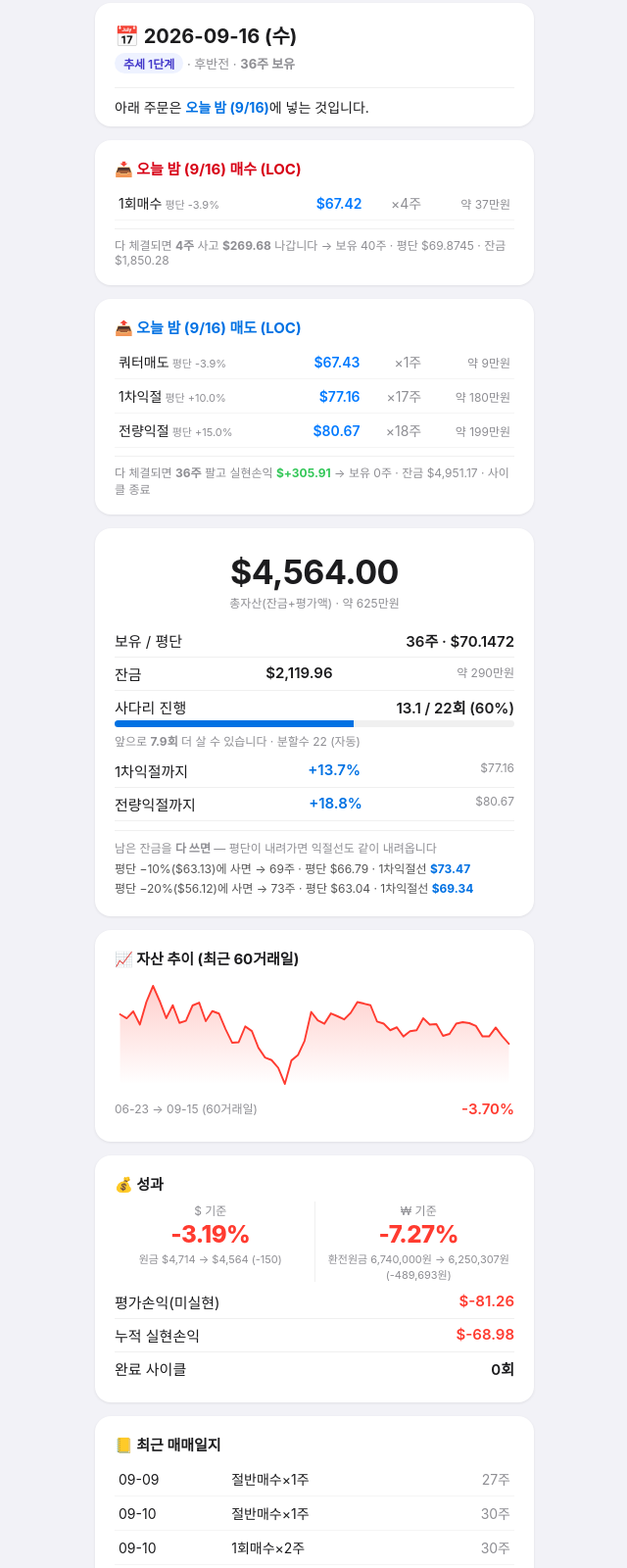
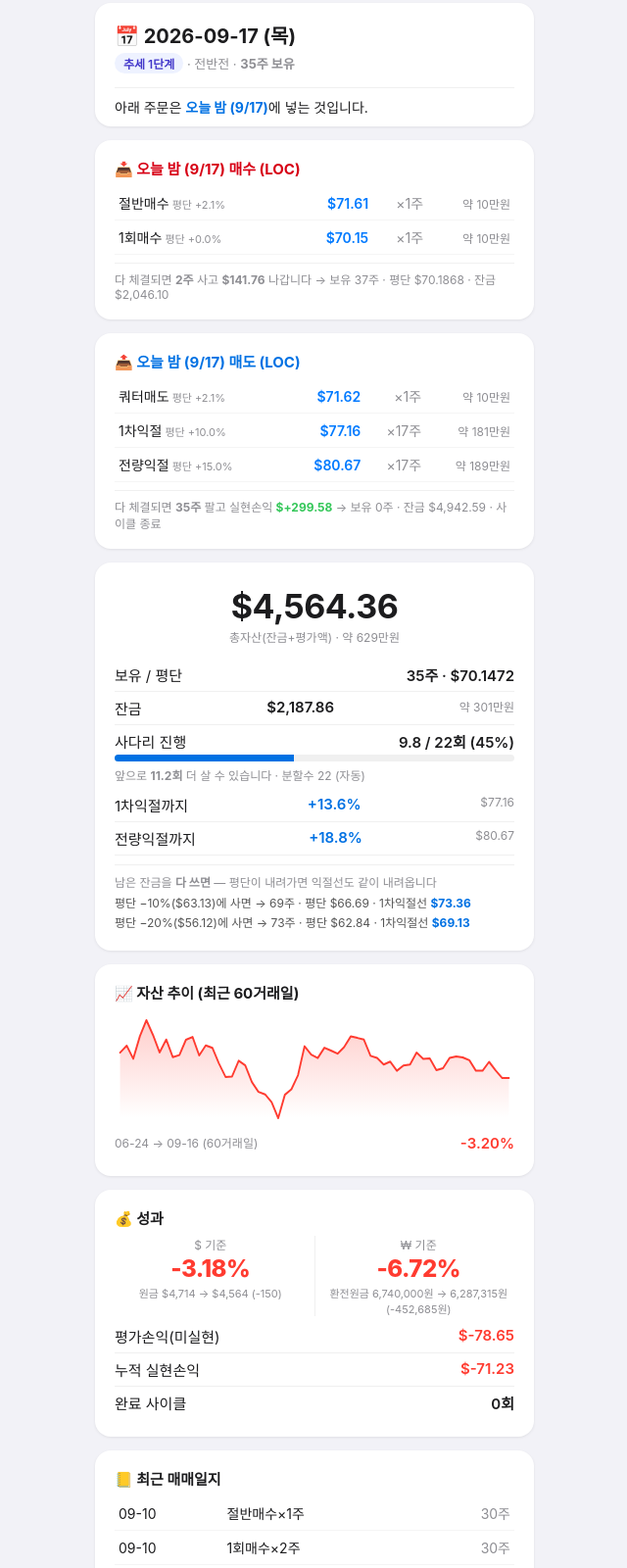
Before and after one commit to jm25120575-cyber/tqqq-view, a plain HTML site: page index.html in a window 1280 px wide. Shown: the part 13-1613 px from the top of the page at 98% size, without its empty margins (319-959 px from the left). Drawn offline with Linux system fonts and the light colour scheme.

Commit message:
auto: 35167960805 대시보드 갱신 jm25120575-cyber/tqqq-bot@19cb7a980646ba9032b3a7dcea7db490cc23663a

```diff
--- a/index.html
+++ b/index.html
@@ -49,32 +49,32 @@
 </style>
 </head><body>
 <div class="card" style="padding-bottom:10px;">
-  <h1 style="margin:0;">📅 2026-09-16 (수)</h1>
-  <div class="sub" style="margin-top:4px;"><span class="badge">추세 1단계</span> · 후반전 · <b style="color:var(--fg);">36주 보유</b></div>
+  <h1 style="margin:0;">📅 2026-09-17 (목)</h1>
+  <div class="sub" style="margin-top:4px;"><span class="badge">추세 1단계</span> · 전반전 · <b style="color:var(--fg);">35주 보유</b></div>
   <p style="font-size:14px;margin:9px 0 0;padding-top:9px;border-top:1px solid var(--line);">
-    아래 주문은 <b style="color:#0071e3;">오늘 밤 (9/16)</b>에 넣는 것입니다.</p>
+    아래 주문은 <b style="color:#0071e3;">오늘 밤 (9/17)</b>에 넣는 것입니다.</p>
 </div>
 
 
 <div class="card buy">
-  <div class="section-title">📥 오늘 밤 (9/16) 매수 (LOC)</div>
-  <table><tr><td>1회매수<span style="color:#8e8e93;font-size:11px;"> 평단 -3.9%</span></td><td class="px">$67.42</td><td class="qty">×4주</td><td class="won">약 37만원</td></tr></table>
-  <p style="font-size:12px;color:#8e8e93;margin:8px 0 0;border-top:1px solid var(--line);padding-top:7px;">다 체결되면 <b>4주</b> 사고 <b>$269.68</b> 나갑니다 → 보유 40주 · 평단 $69.8745 · 잔금 $1,850.28</p>
+  <div class="section-title">📥 오늘 밤 (9/17) 매수 (LOC)</div>
+  <table><tr><td>절반매수<span style="color:#8e8e93;font-size:11px;"> 평단 +2.1%</span></td><td class="px">$71.61</td><td class="qty">×1주</td><td class="won">약 10만원</td></tr><tr><td>1회매수<span style="color:#8e8e93;font-size:11px;"> 평단 +0.0%</span></td><td class="px">$70.15</td><td class="qty">×1주</td><td class="won">약 10만원</td></tr></table>
+  <p style="font-size:12px;color:#8e8e93;margin:8px 0 0;border-top:1px solid var(--line);padding-top:7px;">다 체결되면 <b>2주</b> 사고 <b>$141.76</b> 나갑니다 → 보유 37주 · 평단 $70.1868 · 잔금 $2,046.10</p>
 </div>
 
 <div class="card sell">
-  <div class="section-title">📤 오늘 밤 (9/16) 매도 (LOC)</div>
-  <table><tr><td>쿼터매도<span style="color:#8e8e93;font-size:11px;"> 평단 -3.9%</span></td><td class="px">$67.43</td><td class="qty">×1주</td><td class="won">약 9만원</td></tr><tr><td>1차익절<span style="color:#8e8e93;font-size:11px;"> 평단 +10.0%</span></td><td class="px">$77.16</td><td class="qty">×17주</td><td class="won">약 180만원</td></tr><tr><td>전량익절<span style="color:#8e8e93;font-size:11px;"> 평단 +15.0%</span></td><td class="px">$80.67</td><td class="qty">×18주</td><td class="won">약 199만원</td></tr></table>
-  <p style="font-size:12px;color:#8e8e93;margin:8px 0 0;border-top:1px solid var(--line);padding-top:7px;">다 체결되면 <b>36주</b> 팔고 실현손익 <b style="color:#34c759;">$+305.91</b> → 보유 0주 · 잔금 $4,951.17 · 사이클 종료</p>
+  <div class="section-title">📤 오늘 밤 (9/17) 매도 (LOC)</div>
+  <table><tr><td>쿼터매도<span style="color:#8e8e93;font-size:11px;"> 평단 +2.1%</span></td><td class="px">$71.62</td><td class="qty">×1주</td><td class="won">약 10만원</td></tr><tr><td>1차익절<span style="color:#8e8e93;font-size:11px;"> 평단 +10.0%</span></td><td class="px">$77.16</td><td class="qty">×17주</td><td class="won">약 181만원</td></tr><tr><td>전량익절<span style="color:#8e8e93;font-size:11px;"> 평단 +15.0%</span></td><td class="px">$80.67</td><td class="qty">×17주</td><td class="won">약 189만원</td></tr></table>
+  <p style="font-size:12px;color:#8e8e93;margin:8px 0 0;border-top:1px solid var(--line);padding-top:7px;">다 체결되면 <b>35주</b> 팔고 실현손익 <b style="color:#34c759;">$+299.58</b> → 보유 0주 · 잔금 $4,942.59 · 사이클 종료</p>
 </div>
 <div class="card">
   <div class="hero" style="margin-top:0;">
-    <div class="num">$4,564.00</div>
-    <div class="lbl">총자산(잔금+평가액) · 약 625만원</div>
+    <div class="num">$4,564.36</div>
+    <div class="lbl">총자산(잔금+평가액) · 약 629만원</div>
   </div>
-  <div class="stat"><span>보유 / 평단</span><b>36주 · $70.1472</b></div>
-  <div class="stat"><span>잔금</span><b>$2,119.96</b> <span style="color:#8e8e93;font-size:12px">약 290만원</span></div>
-  <div class="stat" style="border-bottom:none;padding-bottom:0;"><span>사다리 진행</span><b>13.1 / 22회 (60%)</b></div><div style="height:7px;border-radius:4px;background:var(--line);overflow:hidden;margin:3px 0 5px;"><div style="height:100%;width:59.7%;background:#0071e3;"></div></div><p style="font-size:12px;color:#8e8e93;margin:0 0 6px;">앞으로 <b style="color:var(--fg);">7.9회</b> 더 살 수 있습니다 · 분할수 22 (자동)</p><div class="stat"><span>1차익절까지</span><b style="color:#0071e3;">+13.7%</b> <span style="color:#8e8e93;font-size:12px">$77.16</span></div><div class="stat"><span>전량익절까지</span><b style="color:#0071e3;">+18.8%</b> <span style="color:#8e8e93;font-size:12px">$80.67</span></div><p style="font-size:12px;color:#8e8e93;margin:9px 0 4px;padding-top:8px;border-top:1px solid var(--line);">남은 잔금을 <b style="color:var(--fg);">다 쓰면</b> — 평단이 내려가면 익절선도 같이 내려옵니다</p><p style="font-size:12px;color:#555;margin:0 0 3px;">평단 −10%($63.13)에 사면 → 69주 · 평단 $66.79 · 1차익절선 <b style="color:#0071e3;">$73.47</b></p><p style="font-size:12px;color:#555;margin:0 0 3px;">평단 −20%($56.12)에 사면 → 73주 · 평단 $63.04 · 1차익절선 <b style="color:#0071e3;">$69.34</b></p>
+  <div class="stat"><span>보유 / 평단</span><b>35주 · $70.1472</b></div>
+  <div class="stat"><span>잔금</span><b>$2,187.86</b> <span style="color:#8e8e93;font-size:12px">약 301만원</span></div>
+  <div class="stat" style="border-bottom:none;padding-bottom:0;"><span>사다리 진행</span><b>9.8 / 22회 (45%)</b></div><div style="height:7px;border-radius:4px;background:var(--line);overflow:hidden;margin:3px 0 5px;"><div style="height:100%;width:44.8%;background:#0071e3;"></div></div><p style="font-size:12px;color:#8e8e93;margin:0 0 6px;">앞으로 <b style="color:var(--fg);">11.2회</b> 더 살 수 있습니다 · 분할수 22 (자동)</p><div class="stat"><span>1차익절까지</span><b style="color:#0071e3;">+13.6%</b> <span style="color:#8e8e93;font-size:12px">$77.16</span></div><div class="stat"><span>전량익절까지</span><b style="color:#0071e3;">+18.8%</b> <span style="color:#8e8e93;font-size:12px">$80.67</span></div><p style="font-size:12px;color:#8e8e93;margin:9px 0 4px;padding-top:8px;border-top:1px solid var(--line);">남은 잔금을 <b style="color:var(--fg);">다 쓰면</b> — 평단이 내려가면 익절선도 같이 내려옵니다</p><p style="font-size:12px;color:#555;margin:0 0 3px;">평단 −10%($63.13)에 사면 → 69주 · 평단 $66.69 · 1차익절선 <b style="color:#0071e3;">$73.36</b></p><p style="font-size:12px;color:#555;margin:0 0 3px;">평단 −20%($56.12)에 사면 → 73주 · 평단 $62.84 · 1차익절선 <b style="color:#0071e3;">$69.13</b></p>
 </div>
 
 <div class="card">
@@ -88,13 +88,13 @@
       <stop offset="100%" stop-color="#ff3b30" stop-opacity="0"/>
     </linearGradient>
   </defs>
-  <polygon points="6.0,110.0 6.0,39.0 13.3,43.1 20.5,36.0 27.8,49.4 35.0,26.4 42.3,10.0 49.5,25.2 56.8,42.9 64.0,29.7 71.3,47.7 78.5,45.6 85.8,30.0 93.1,27.1 100.3,46.0 107.6,35.7 114.8,38.2 122.1,54.1 129.3,67.9 136.6,67.4 143.8,51.4 151.1,56.1 158.3,73.2 165.6,83.1 172.8,85.7 180.1,93.6 187.4,110.0 194.6,86.1 201.9,80.5 209.1,66.1 216.4,36.6 223.6,45.1 230.9,48.6 238.1,38.1 245.4,41.0 252.6,44.2 259.9,37.5 267.2,26.6 274.4,28.1 281.7,29.8 288.9,46.4 296.2,48.5 303.4,55.2 310.7,52.3 317.9,61.6 325.2,56.2 332.4,55.3 339.7,43.1 346.9,49.4 354.2,49.1 361.5,61.0 368.7,59.0 376.0,48.6 383.2,47.1 390.5,48.0 397.7,50.9 405.0,61.6 412.2,61.6 419.5,52.5 426.7,61.4 434.0,69.1 434.0,110.0" fill="url(#eqfill)"/>
-  <polyline points="6.0,39.0 13.3,43.1 20.5,36.0 27.8,49.4 35.0,26.4 42.3,10.0 49.5,25.2 56.8,42.9 64.0,29.7 71.3,47.7 78.5,45.6 85.8,30.0 93.1,27.1 100.3,46.0 107.6,35.7 114.8,38.2 122.1,54.1 129.3,67.9 136.6,67.4 143.8,51.4 151.1,56.1 158.3,73.2 165.6,83.1 172.8,85.7 180.1,93.6 187.4,110.0 194.6,86.1 201.9,80.5 209.1,66.1 216.4,36.6 223.6,45.1 230.9,48.6 238.1,38.1 245.4,41.0 252.6,44.2 259.9,37.5 267.2,26.6 274.4,28.1 281.7,29.8 288.9,46.4 296.2,48.5 303.4,55.2 310.7,52.3 317.9,61.6 325.2,56.2 332.4,55.3 339.7,43.1 346.9,49.4 354.2,49.1 361.5,61.0 368.7,59.0 376.0,48.6 383.2,47.1 390.5,48.0 397.7,50.9 405.0,61.6 412.2,61.6 419.5,52.5 426.7,61.4 434.0,69.1" fill="none" stroke="#ff3b30" stroke-width="2"
+  <polygon points="6.0,110.0 6.0,43.1 13.3,36.0 20.5,49.4 27.8,26.4 35.0,10.0 42.3,25.2 49.5,42.9 56.8,29.7 64.0,47.7 71.3,45.6 78.5,30.0 85.8,27.1 93.1,46.0 100.3,35.7 107.6,38.2 114.8,54.1 122.1,67.9 129.3,67.4 136.6,51.4 143.8,56.1 151.1,73.2 158.3,83.1 165.6,85.7 172.8,93.6 180.1,110.0 187.4,86.1 194.6,80.5 201.9,66.1 209.1,36.6 216.4,45.1 223.6,48.6 230.9,38.1 238.1,41.0 245.4,44.2 252.6,37.5 259.9,26.6 267.2,28.1 274.4,29.8 281.7,46.4 288.9,48.5 296.2,55.2 303.4,52.3 310.7,61.6 317.9,56.2 325.2,55.3 332.4,43.1 339.7,49.4 346.9,49.1 354.2,61.0 361.5,59.0 368.7,48.6 376.0,47.1 383.2,48.0 390.5,50.9 397.7,61.6 405.0,61.6 412.2,52.5 419.5,61.4 426.7,69.1 434.0,69.1 434.0,110.0" fill="url(#eqfill)"/>
+  <polyline points="6.0,43.1 13.3,36.0 20.5,49.4 27.8,26.4 35.0,10.0 42.3,25.2 49.5,42.9 56.8,29.7 64.0,47.7 71.3,45.6 78.5,30.0 85.8,27.1 93.1,46.0 100.3,35.7 107.6,38.2 114.8,54.1 122.1,67.9 129.3,67.4 136.6,51.4 143.8,56.1 151.1,73.2 158.3,83.1 165.6,85.7 172.8,93.6 180.1,110.0 187.4,86.1 194.6,80.5 201.9,66.1 209.1,36.6 216.4,45.1 223.6,48.6 230.9,38.1 238.1,41.0 245.4,44.2 252.6,37.5 259.9,26.6 267.2,28.1 274.4,29.8 281.7,46.4 288.9,48.5 296.2,55.2 303.4,52.3 310.7,61.6 317.9,56.2 325.2,55.3 332.4,43.1 339.7,49.4 346.9,49.1 354.2,61.0 361.5,59.0 368.7,48.6 376.0,47.1 383.2,48.0 390.5,50.9 397.7,61.6 405.0,61.6 412.2,52.5 419.5,61.4 426.7,69.1 434.0,69.1" fill="none" stroke="#ff3b30" stroke-width="2"
             stroke-linejoin="round" stroke-linecap="round"/>
 </svg>
 <div class="stat" style="border-bottom:none;">
-  <span style="color:#8e8e93;font-size:12px;">06-23 → 09-15 (60거래일)</span>
-  <b style="color:#ff3b30;">-3.70%</b>
+  <span style="color:#8e8e93;font-size:12px;">06-24 → 09-16 (60거래일)</span>
+  <b style="color:#ff3b30;">-3.20%</b>
 </div>
 </div>
 
@@ -104,31 +104,31 @@
   <div style="display:flex;gap:8px;margin-bottom:4px;">
     <div style="flex:1;text-align:center;">
     <div style="font-size:12px;color:var(--sub);margin-bottom:2px;">$ 기준</div>
-    <div style="font-size:24px;font-weight:800;color:#ff3b30;letter-spacing:-0.5px;">-3.19%</div>
+    <div style="font-size:24px;font-weight:800;color:#ff3b30;letter-spacing:-0.5px;">-3.18%</div>
     <div style="font-size:11px;color:var(--sub);margin-top:2px;">원금 $4,714 → $4,564 (-150)</div>
   </div>
     <div style="width:1px;background:var(--line);"></div>
     <div style="flex:1;text-align:center;">
     <div style="font-size:12px;color:var(--sub);margin-bottom:2px;">₩ 기준</div>
-    <div style="font-size:24px;font-weight:800;color:#ff3b30;letter-spacing:-0.5px;">-7.27%</div>
-    <div style="font-size:11px;color:var(--sub);margin-top:2px;">환전원금 6,740,000원 → 6,250,307원 (-489,693원)</div>
+    <div style="font-size:24px;font-weight:800;color:#ff3b30;letter-spacing:-0.5px;">-6.72%</div>
+    <div style="font-size:11px;color:var(--sub);margin-top:2px;">환전원금 6,740,000원 → 6,287,315원 (-452,685원)</div>
   </div>
   </div>
-  <div class="stat"><span>평가손익(미실현)</span><b style="color:#ff3b30">$-81.26</b></div>
-  <div class="stat"><span>누적 실현손익</span><b style="color:#ff3b30">$-68.98</b></div>
+  <div class="stat"><span>평가손익(미실현)</span><b style="color:#ff3b30">$-78.65</b></div>
+  <div class="stat"><span>누적 실현손익</span><b style="color:#ff3b30">$-71.23</b></div>
   <div class="stat"><span>완료 사이클</span><b>0회</b></div>
 </div>
 
 
 <div class="card">
   <div class="section-title">📒 최근 매매일지</div>
-  <table><tr><td>09-09</td><td>절반매수×1주</td><td class="qty">27주</td></tr><tr><td>09-10</td><td>절반매수×1주</td><td class="qty">30주</td></tr><tr><td>09-10</td><td>1회매수×2주</td><td class="qty">30주</td></tr><tr><td colspan="3" style="color:#8e8e93;font-size:12px;">거래 없음 1일</td></tr><tr><td>09-14</td><td>1회매수×3주</td><td class="qty">33주</td></tr><tr><td>09-15</td><td>1회매수×3주</td><td class="qty">36주</td></tr></table>
+  <table><tr><td>09-10</td><td>절반매수×1주</td><td class="qty">30주</td></tr><tr><td>09-10</td><td>1회매수×2주</td><td class="qty">30주</td></tr><tr><td colspan="3" style="color:#8e8e93;font-size:12px;">거래 없음 1일</td></tr><tr><td>09-14</td><td>1회매수×3주</td><td class="qty">33주</td></tr><tr><td>09-15</td><td>1회매수×3주</td><td class="qty">36주</td></tr><tr><td>09-16</td><td>쿼터매도×1주</td><td class="qty">35주</td></tr></table>
 </div>
 
 <div class="card">
   <div class="section-title">🤖 봇의 오늘 판단</div>
   <ul style="margin:0;padding-left:18px;font-size:13.5px;color:var(--sub);line-height:1.6;"><li style="margin-bottom:6px;">시장 판단: 1단계 · 강세 — TQQQ·QQQ 둘 다 이동평균선 위 — 추세가 살아있는 구간</li><li style="margin-bottom:6px;">그래서 오늘 쓰는 값: 분할수 22 · 별지점 20% · 딥바잉 1.24배 · 쿼터매도 3%</li><li style="margin-bottom:6px;">물림 반영: 평단 대비 3.2% 손실 중이라 딥바잉을 1.24배로 키웠습니다. 싸졌을 때 더 담아 회복을 앞당기려는 것입니다.</li></ul>
 </div>
-<div class="updated">마지막 갱신 2026-09-16 09:41 KST</div>
+<div class="updated">마지막 갱신 2026-09-17 09:47 KST</div>
 
 </body></html>
```
